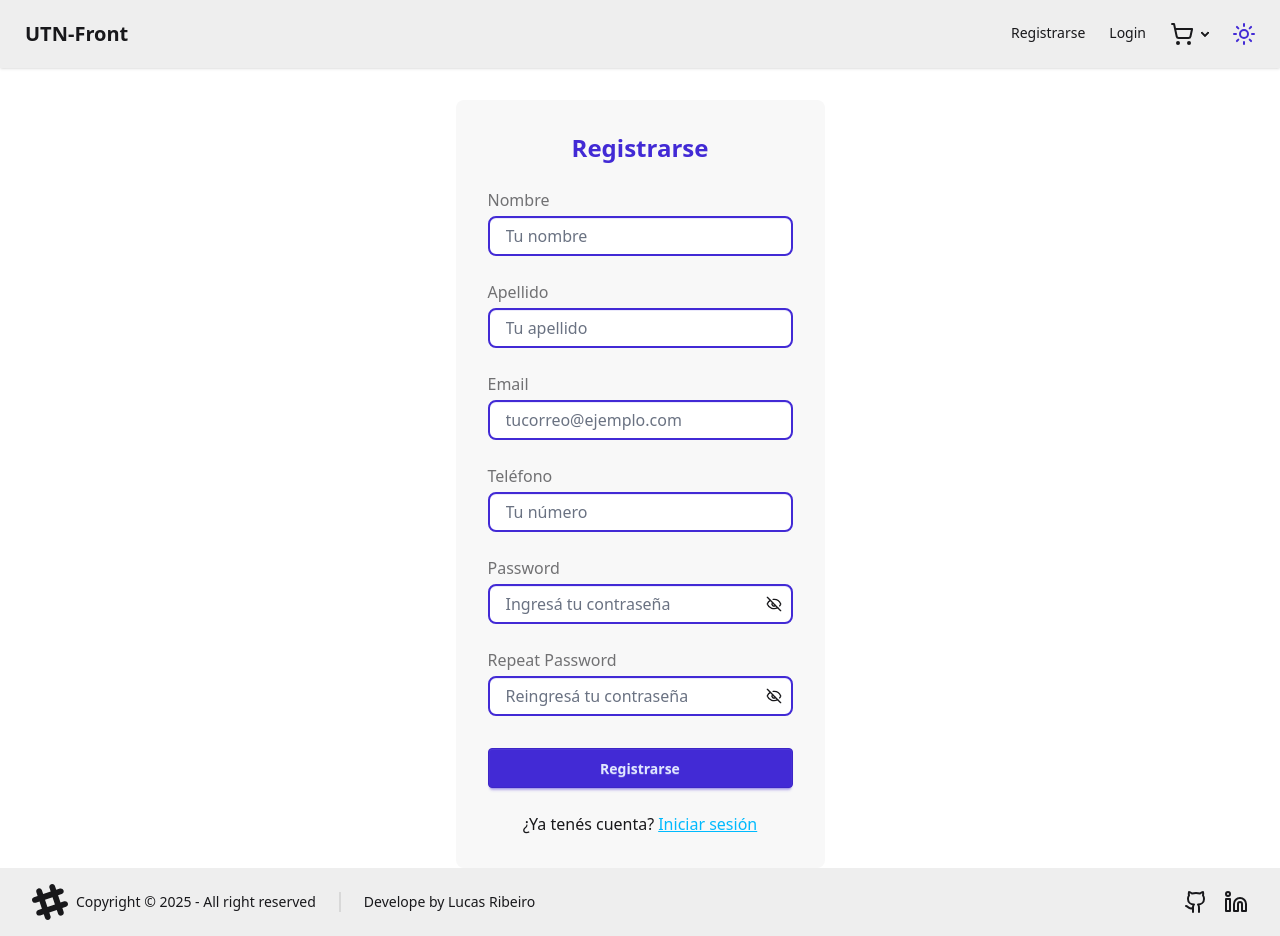
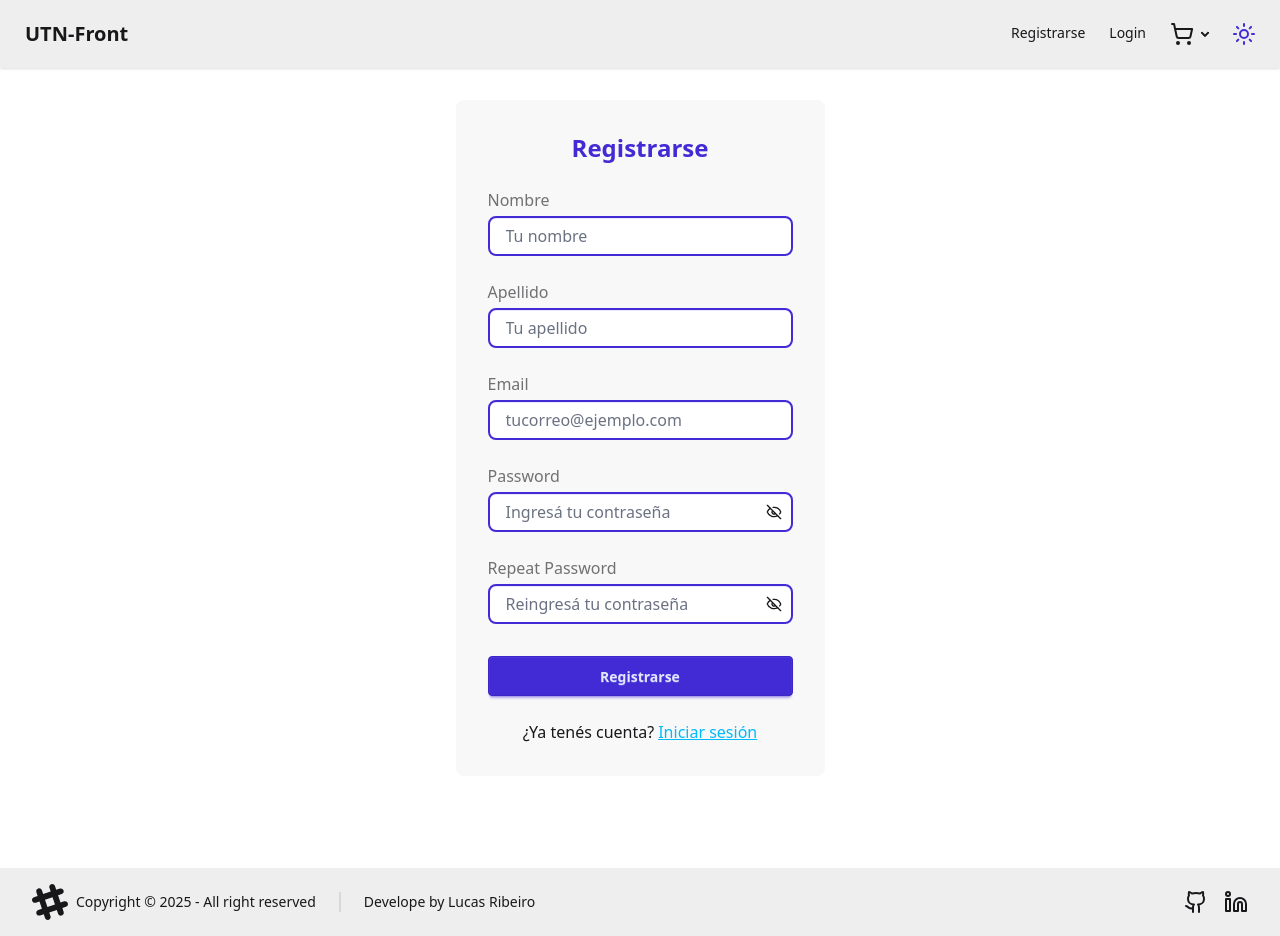
Before and after one commit to RibLucas23/UTN-React, a React (Vite) app: page /register in a window 1280 px wide. Built offline with nearby package versions, Linux system fonts and the light colour scheme.

Commit message:
hotfix: take out tel from the register form

```diff
--- a/src/pages/register/RegisterForm.jsx
+++ b/src/pages/register/RegisterForm.jsx
@@ -11,7 +11,6 @@ export default function RegisterForm() {
       { name: "nombre", label: "Nombre", type: "text", placeholder: "Tu nombre" },
       { name: "apellido", label: "Apellido", type: "text", placeholder: "Tu apellido" },
       { name: "email", label: "Email", type: "email", placeholder: "tucorreo@ejemplo.com" },
-      { name: "telefono", label: "Teléfono", type: "tel", placeholder: "Tu número" },
       {
          name: "password",
          label: "Password",
@@ -29,13 +28,12 @@ export default function RegisterForm() {
    ];
    const validate = (formData) => {
       const newErrors = {};
-      const { nombre, apellido, email, telefono, password, confirmPw } = formData;
+      const { nombre, apellido, email, password, confirmPw } = formData;
 
       if (!nombre) newErrors.nombre = "Campo obligatorio";
       if (!apellido) newErrors.apellido = "Campo obligatorio";
       if (!email) newErrors.email = "Campo obligatorio";
       else if (!/^[^\s@]+@[^\s@]+\.[^\s@]+$/.test(email)) newErrors.email = "Email inválido";
-      if (!telefono) newErrors.telefono = "Campo obligatorio";
       if (!password) newErrors.password = "Campo obligatorio";
       else if (password.length < 6) newErrors.password = "Mínimo 6 caracteres";
       if (!confirmPw) newErrors.confirmPw = "Campo obligatorio";
```
